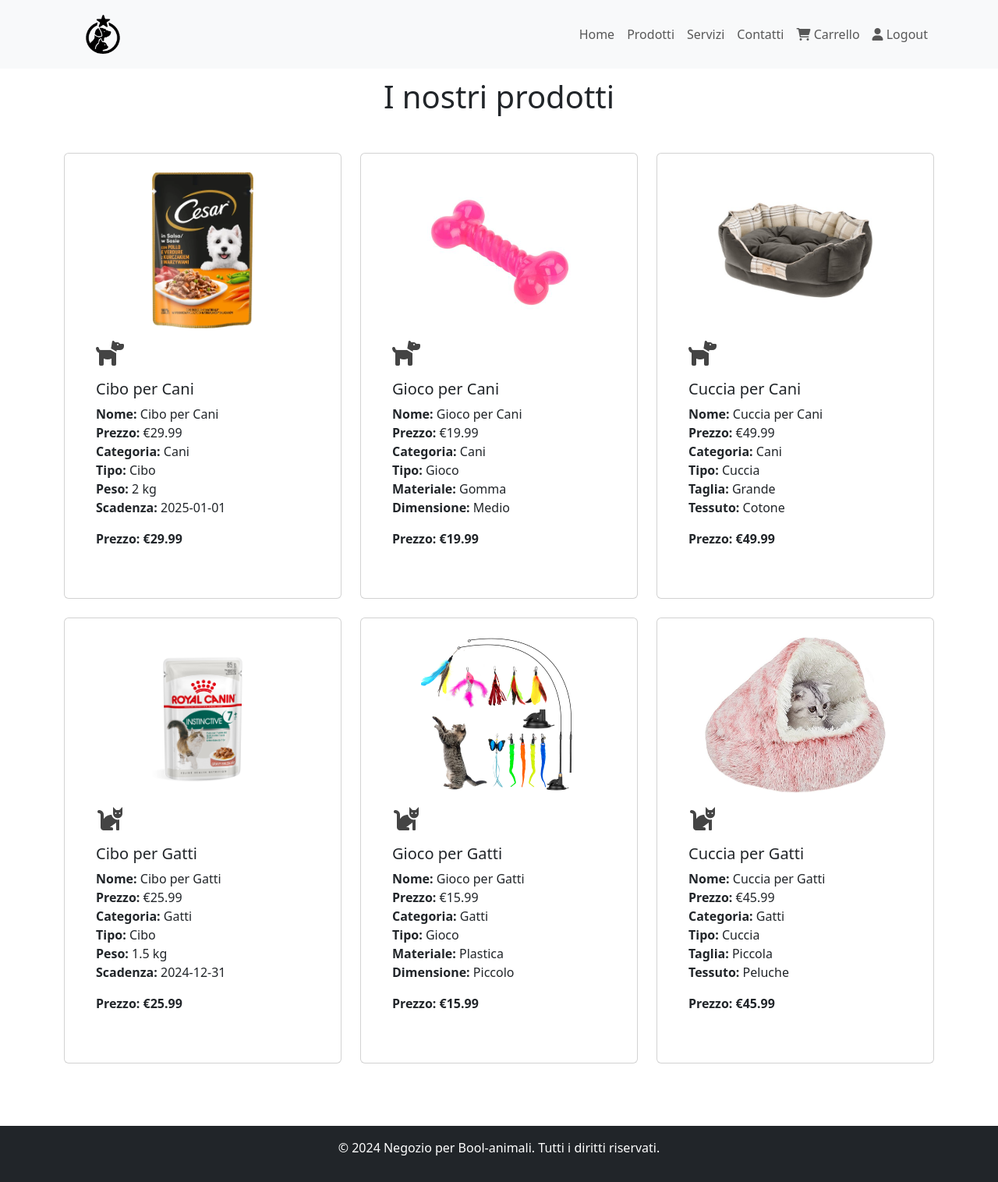
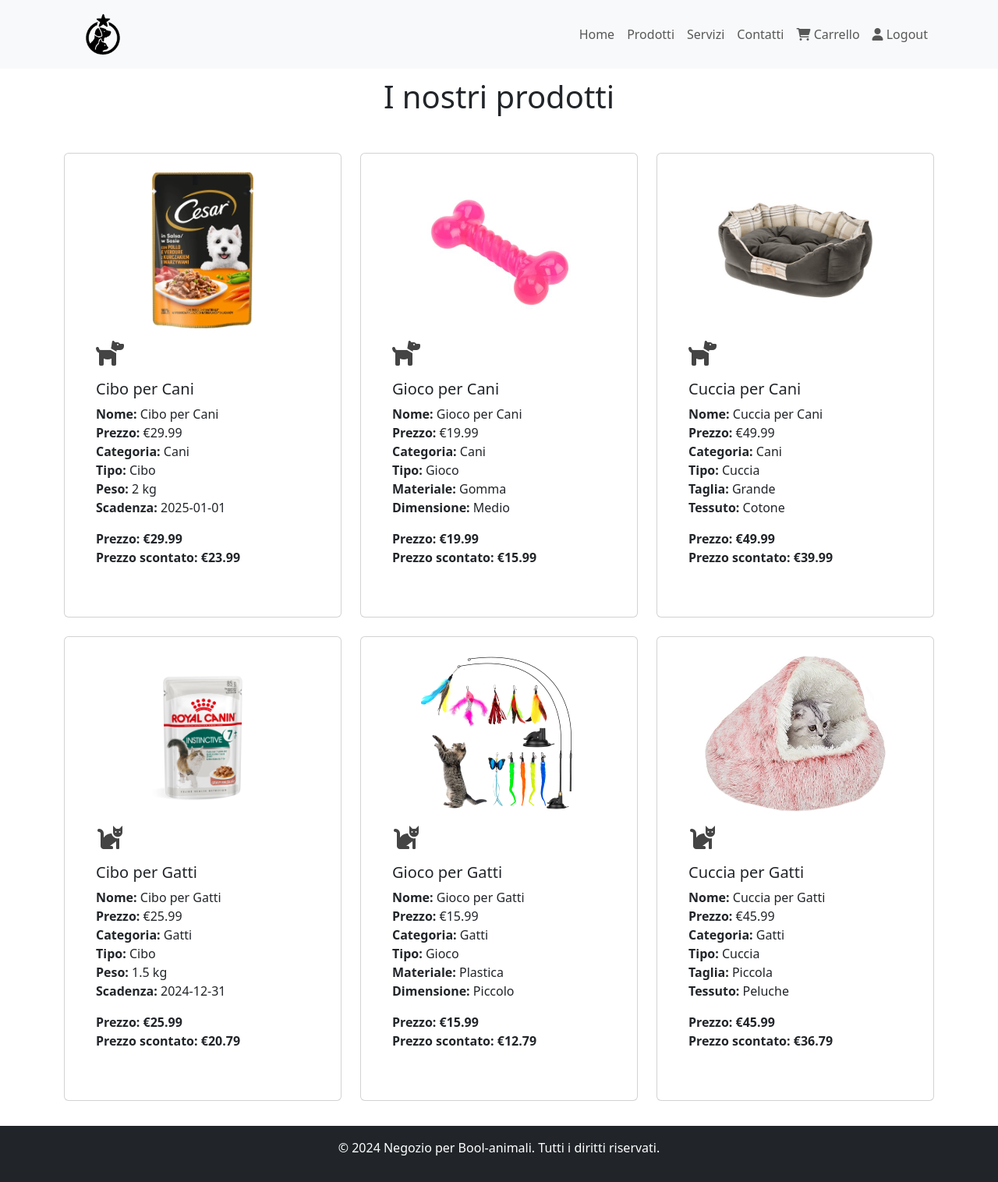
Before and after one commit to Francesco-Matteucci/php-oop-2, a PHP site: page /index.php in a window 1280 px wide. Shown: the whole page at 78% size. Run offline with PHP 8.4, Linux system fonts and the light colour scheme; the visitor is signed in with stand-in values (Sample User, id 1).

Commit message:
error ( ? )

```diff
--- a/components/header.php
+++ b/components/header.php
@@ -8,7 +8,7 @@ $isLoggedIn = isset($_SESSION['isLoggedIn']) && $_SESSION['isLoggedIn'];
         <div class="d-flex justify-content-between align-items-center">
 
             <a href="index.php" class="navbar-brand">
-                <img src="img/logo.png" alt="Logo" style="max-height: 50px;">
+                <img src="img/logo.png" alt="Logo">
             </a>
 
             <nav class="navbar navbar-expand-lg navbar-light">
--- a/index.php
+++ b/index.php
@@ -1,9 +1,16 @@
+<?php
+session_start();
+
+$isLoggedIn = isset($_SESSION['isLoggedIn']) && $_SESSION['isLoggedIn'];
+
+$discount = 0.20;
+?>
+
 <!DOCTYPE html>
 <html lang="it">
 
 <head>
     <meta charset="UTF-8">
-    <meta http-equiv="X-UA-Compatible" content="IE=edge">
     <meta name="viewport" content="width=device-width, initial-scale=1.0">
     <title>E-commerce per Animali - Home</title>
     <!-- Bootstrap CSS -->
@@ -17,6 +24,7 @@
 <body>
 
     <div id="app">
+
         <?php
         require_once __DIR__ . '/components/header.php';
         ?>
@@ -25,9 +33,9 @@
             <h1 class="text-center mb-5">I nostri prodotti</h1>
             <div class="row">
                 <?php
-            require_once __DIR__ . '/db/db.php';
+                require_once __DIR__ . '/db/db.php';
 
-            foreach ($products as $product) { ?>
+                foreach ($products as $product) { ?>
                 <div class="col-md-4 mb-4">
                     <div class="card h-100 mb-4 p-4">
                         <img src="<?= $product->image; ?>" class="card-img-top" alt="<?= $product->name; ?>">
@@ -35,13 +43,21 @@
                             <p class="card-text"><i class="<?= $product->category->icon; ?>"></i></p>
                             <h5 class="card-title"><?= $product->name; ?></h5>
                             <p class="card-text"><?= $product->getDetails(); ?></p>
-                            <p class="card-text"><strong>Prezzo: €<?= $product->price; ?></strong></p>
+                            <p class="card-text">
+                                <strong>Prezzo: €<?= number_format($product->price, 2); ?></strong>
+                                <?php if ($isLoggedIn) { ?>
+                                <br>
+                                <strong>Prezzo scontato:
+                                    €<?= number_format($product->price * (1 - $discount), 2); ?></strong>
+                                <?php } ?>
+                            </p>
                         </div>
                     </div>
                 </div>
                 <?php } ?>
             </div>
         </div>
+
         <?php
         require_once __DIR__ . '/components/footer.php';
         ?>
```
